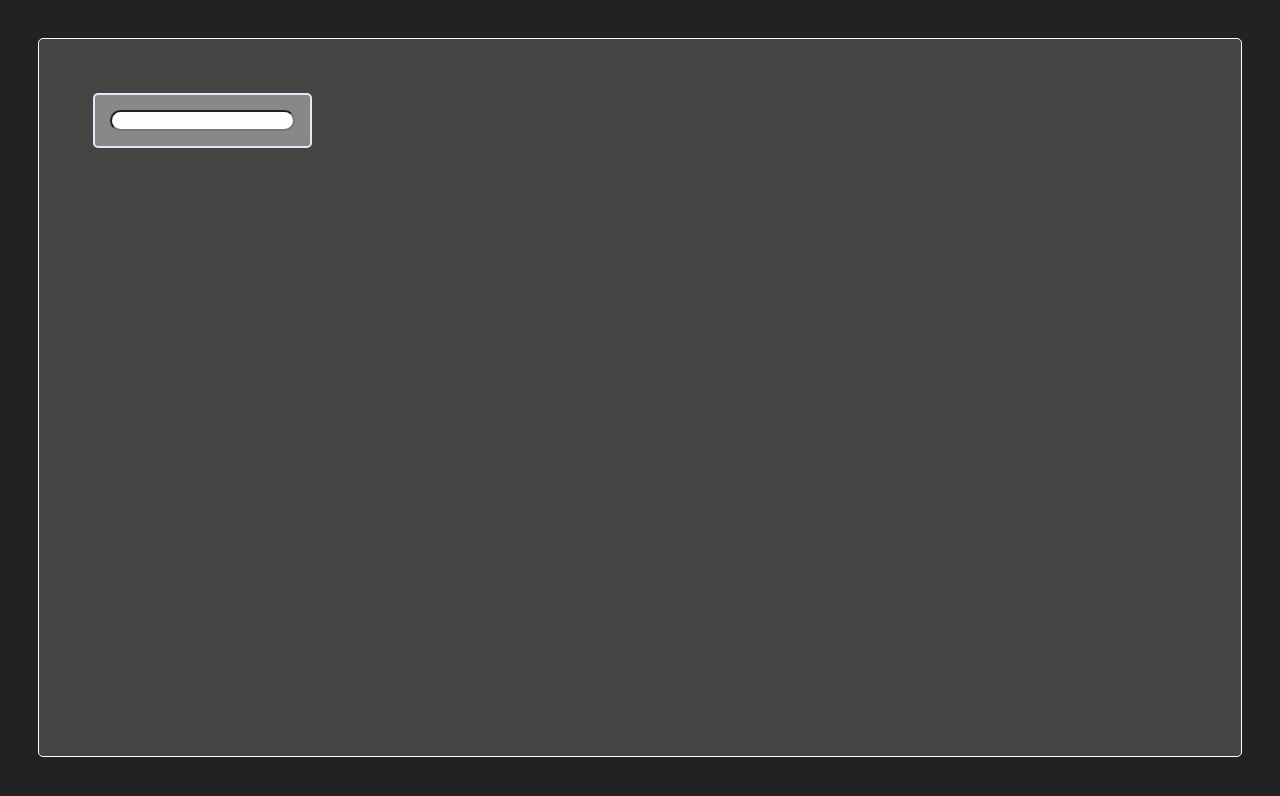
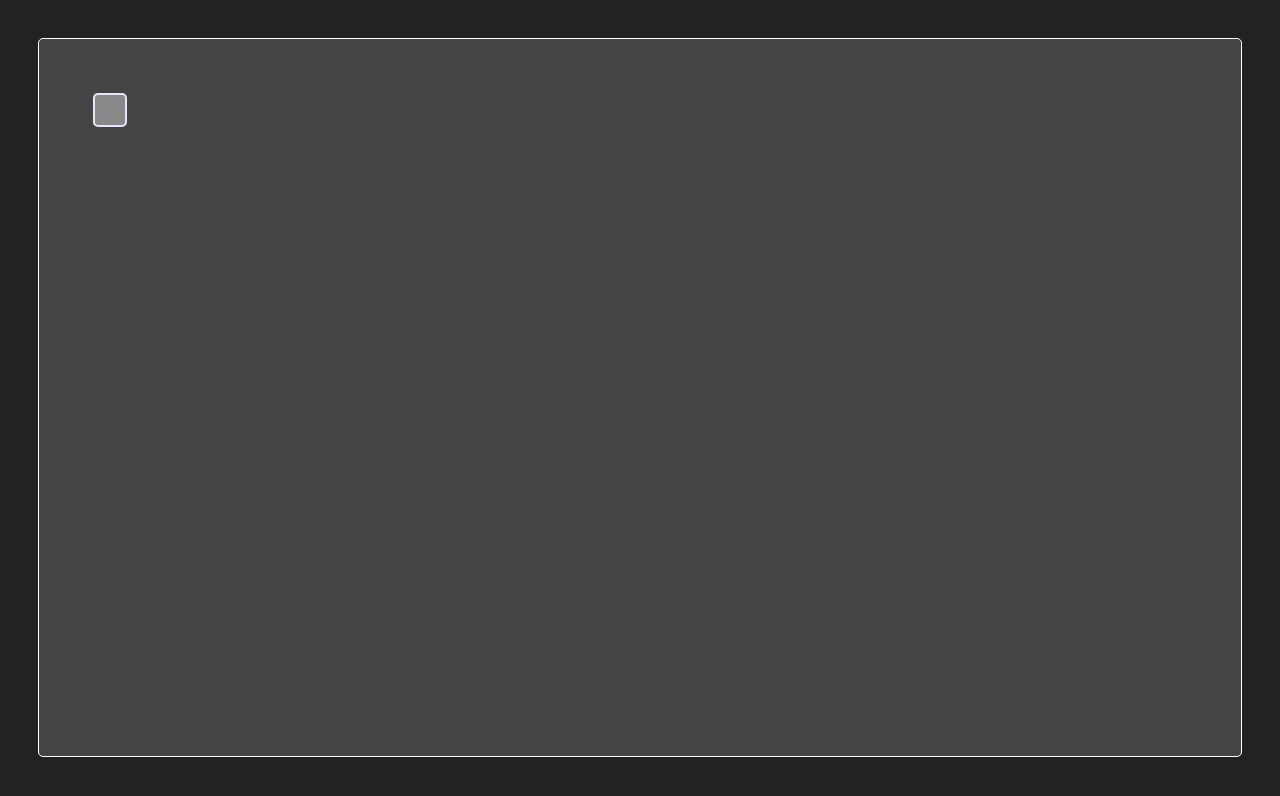
Before and after one commit to htbkoo/ChartTheStockMarket, a React (Create React App) app in the folder views/chart-the-stock-market-ui/: page / in a window 1280 px wide. Shown: the top 796 px of the page. Built offline with nearby package versions, Linux system fonts and the light colour scheme.

Commit message:
migrated to use correct containment format in <DisplayFrame/> and add 1 test case for that FreeCodeCamp - Dynamic Web Application Projects - Chart the Stock Market

```diff
--- a/views/chart-the-stock-market-ui/src/components/DisplayFrame.jsx
+++ b/views/chart-the-stock-market-ui/src/components/DisplayFrame.jsx
@@ -4,7 +4,7 @@ export default class Frame extends Component {
     render() {
         return (
             <div className={this.props.className}>
-                {this.props.child}
+                {this.props.children}
             </div>
         );
     }
```
Also changed, not shown: 1 other file (tests, documents, lock files or other folders).
